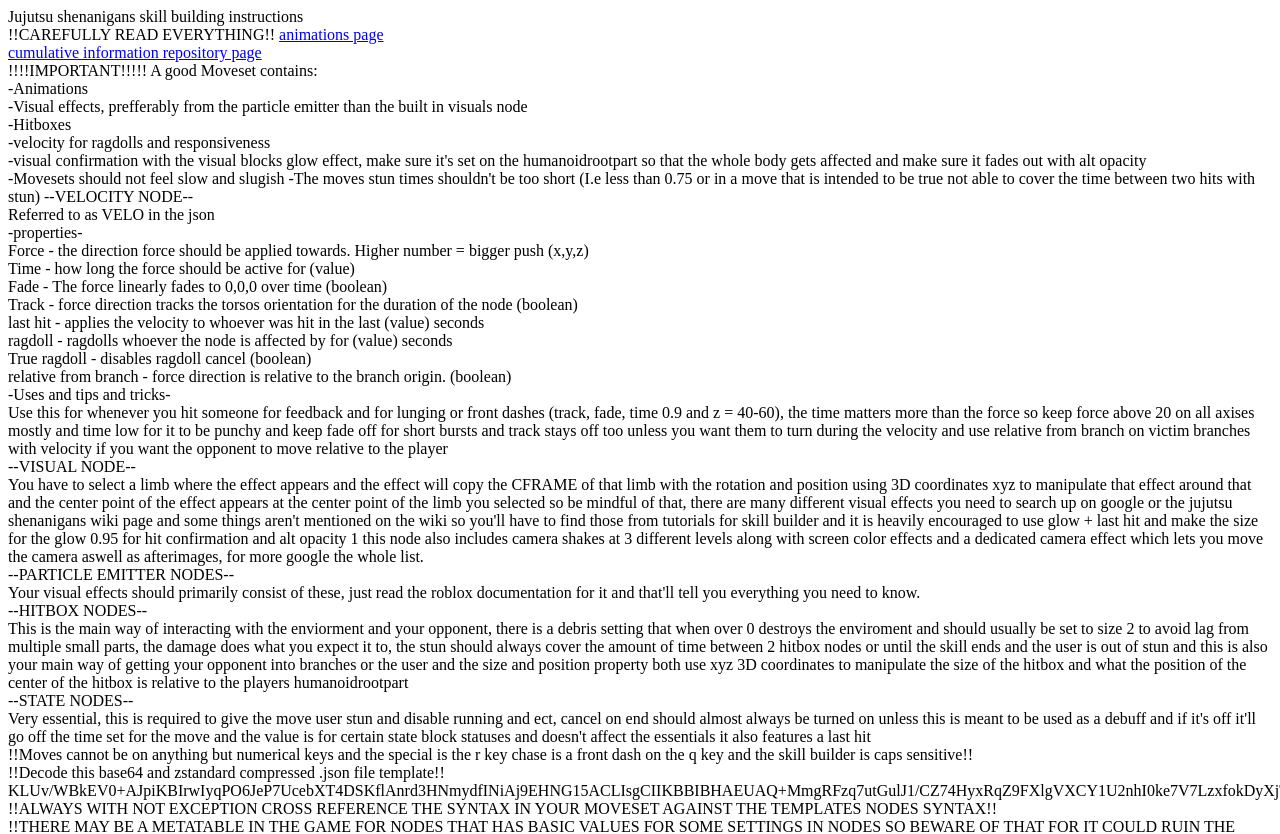
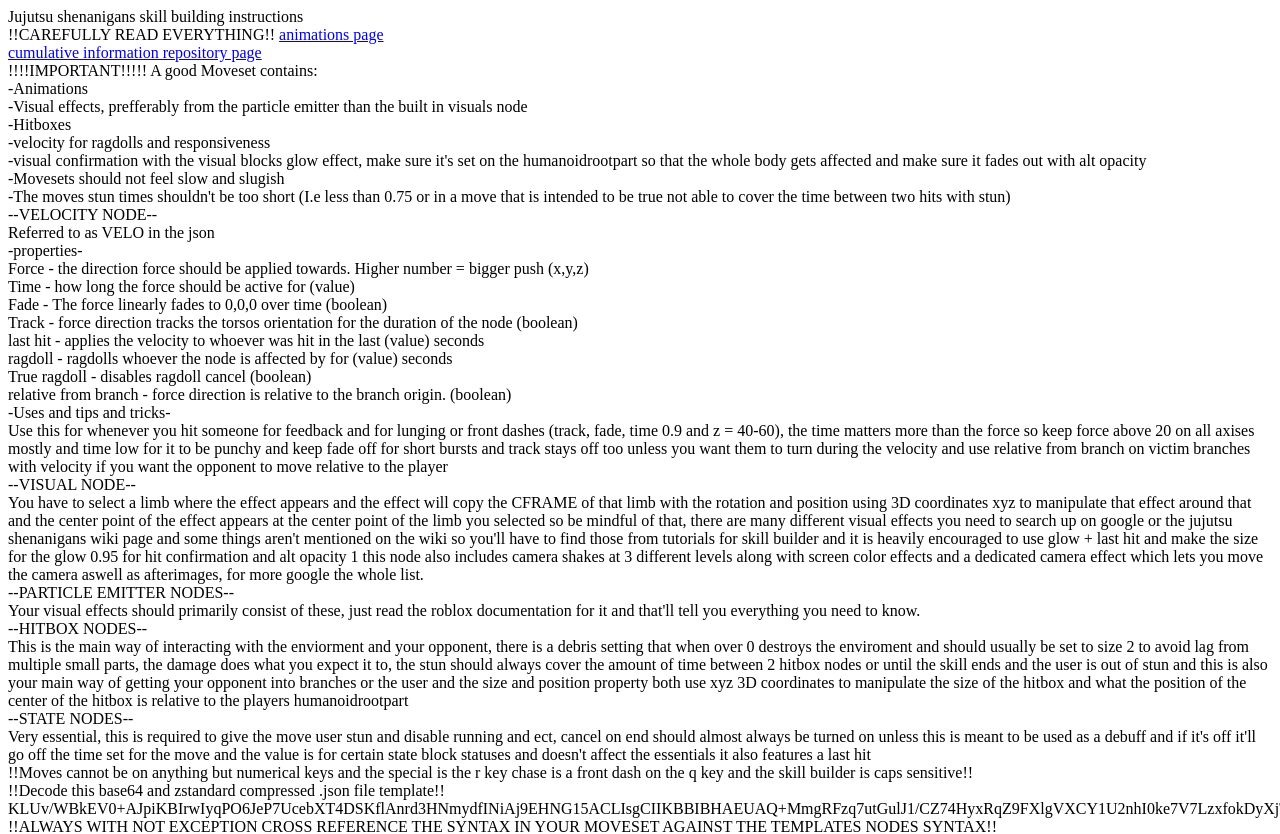
Before and after one commit to tuke10/tuke10.github.io, a plain HTML site: page index.html in a window 1280 px wide. Shown: the top 834 px of the page. Drawn offline with Linux system fonts and the light colour scheme.

Commit message:
Update index.html

```diff
--- a/index.html
+++ b/index.html
@@ -11,8 +11,8 @@
     -Hitboxes <br>
     -velocity for ragdolls and responsiveness <br>
     -visual confirmation with the visual blocks glow effect, make sure it's set on the humanoidrootpart so that the whole body gets affected and make sure it fades out with alt opacity <br>
-    -Movesets should not feel slow and slugish
-    -The moves stun times shouldn't be too short (I.e less than 0.75 or in a move that is intended to be true not able to cover the time between two hits with stun)
+    -Movesets should not feel slow and slugish <br>
+    -The moves stun times shouldn't be too short (I.e less than 0.75 or in a move that is intended to be true not able to cover the time between two hits with stun) <br>
 
     --VELOCITY NODE-- <br>
 
```
